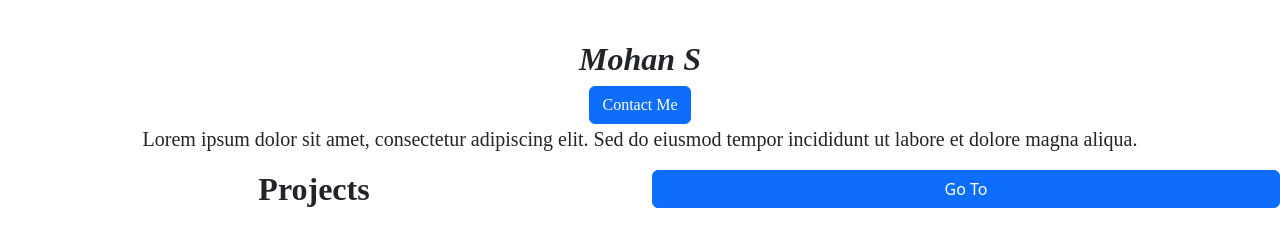
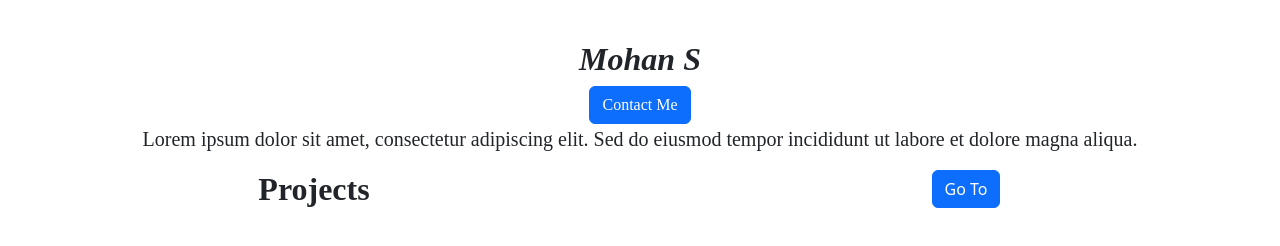
Before and after one commit to MohansGopi/mohan_mohan, a plain HTML site: page index.html in a window 1280 px wide. Drawn offline with nearby package versions, Linux system fonts and the light colour scheme.

Commit message:
Update script

```diff
--- a/index.html
+++ b/index.html
@@ -10,7 +10,7 @@
 <body>
 <section class="container-fluid" style="padding: 40px 0"><div class="row" style=""><div class="col-md-6" style="width: 100%; align-items: center; justify-content: center; text-align: center; font-weight: 900; font-family: Work Sans; font-style: normal; font-size: 20px"><h2 class="h2" style="font-family: Montserrat; font-weight: 900; font-style: oblique; font-size: ; text-align: center">Mohan S
 
-</h2><button class="btn btn-primary" style="" onclick="window.location.href='mohan.html'">Contact Me</button><p class="lead" style="">Lorem ipsum dolor sit amet, consectetur adipiscing elit. Sed do eiusmod tempor incididunt ut labore et dolore magna aliqua.</p></div></div><div class="row" style=""><div class="col-md-6" style=""><h2 class="h2" style="font-family: Oswald; font-style: normal; font-weight: 900; text-align: center">Projects</h2></div><div class="col-md-6" style="align-items: center; justify-content: center"><button class="btn btn-primary" style="justify-content: center; align-items: center; align-content: center; align-self: center; font-weight: 400; text-align: center; width: 100%" onclick="window.location.href='mohan.html'">Go To</button></div></div></section>
+</h2><button class="btn btn-primary" style="" onclick="window.location.href='mohan.html'">Contact Me</button><p class="lead" style="">Lorem ipsum dolor sit amet, consectetur adipiscing elit. Sed do eiusmod tempor incididunt ut labore et dolore magna aliqua.</p></div></div><div class="row" style=""><div class="col-md-6" style=""><h2 class="h2" style="font-family: Oswald; font-style: normal; font-weight: 900; text-align: center">Projects</h2></div><div class="col-md-6" style="align-items: center; justify-content: center; text-align: center"><button class="btn btn-primary" style="justify-content: center; align-items: center; align-content: center; align-self: center; font-weight: 400; text-align: center; width: " onclick="window.location.href='mohan.html'">Go To</button></div></div></section>
 <script src="https://cdn.jsdelivr.net/npm/bootstrap@5.3.3/dist/js/bootstrap.bundle.min.js"></script>
 </body>
 </html>
```
